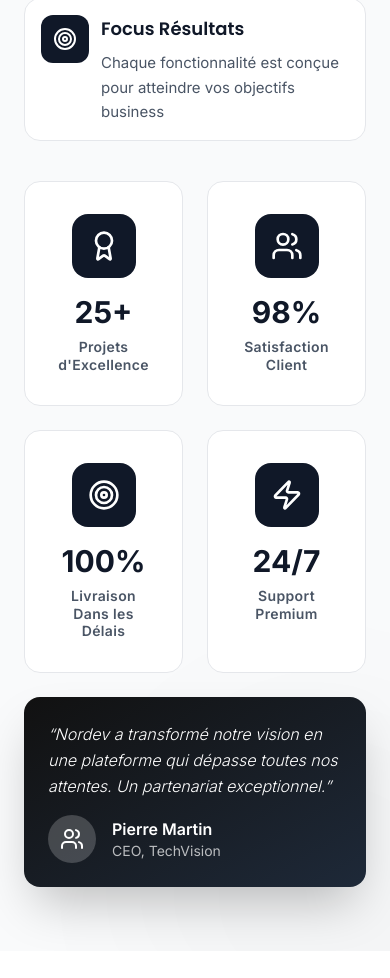
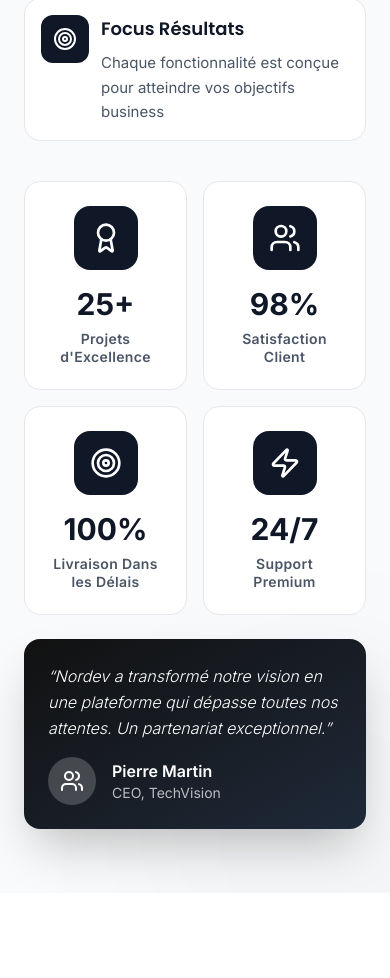
Before and after one commit to freddymk313/nordevagency, a Next.js app: page / in a window 390 px wide. Shown: the part 1612-2590 px from the top of the page. Built offline with nearby package versions, Linux system fonts and the light colour scheme.

Commit message:
about v1 mobile

```diff
--- a/components/About.tsx
+++ b/components/About.tsx
@@ -115,7 +115,7 @@ const About = () => {
 
             {/* Colonne visuelle - Statistiques impactantes */}
             <div className="relative">
-              <div className="grid grid-cols-2 gap-6">
+              <div className="grid grid-cols-2 gap-4 md:gap-6">
                 {[
                   { number: "25+", label: "Projets d'Excellence", icon: Award },
                   { number: "98%", label: "Satisfaction Client", icon: Users },
@@ -128,7 +128,7 @@ const About = () => {
                 ].map((stat, index) => (
                   <div
                     key={index}
-                    className="group bg-white border border-gray-200 rounded-2xl hover:border-gray-800 transition-all duration-500 hover:shadow-2xl hover:-translate-y-2 relative overflow-hidden p-8"
+                    className="group bg-white border border-gray-200 rounded-2xl hover:border-gray-800 transition-all duration-500 hover:shadow-2xl hover:-translate-y-2 relative overflow-hidden p-6 md:p-8"
                     // className="bg-white rounded-2xl p-8 shadow-lg hover:shadow-xl transition-all duration-500 border border-gray-100 group hover:-translate-y-2 cursor-default"
                   >
                     <div className="text-center">
```
